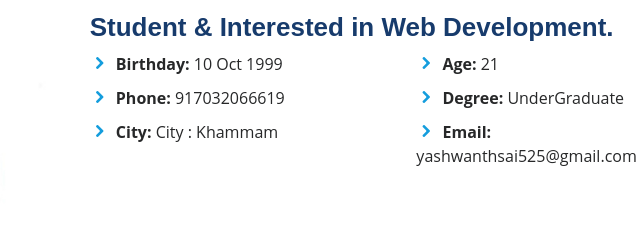
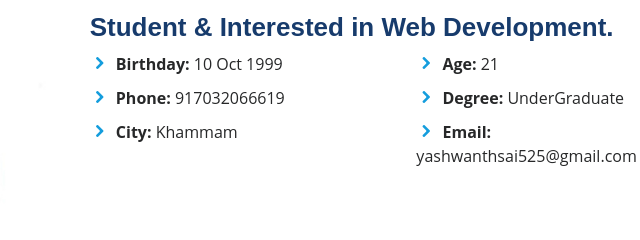
Before and after one commit to yashwanth123/personal, a plain HTML site: page index.html in a window 1280 px wide. Shown: the part 980-1220 px from the top of the page, 552-1192 px from the left. Drawn offline with Linux system fonts and the light colour scheme.

Commit message:
Update index.html

```diff
--- a/index.html
+++ b/index.html
@@ -102,7 +102,7 @@
                   <li><i class="icofont-rounded-right"></i> <strong>Birthday:</strong> 10 Oct 1999</li>
 
                   <li><i class="icofont-rounded-right"></i> <strong>Phone:</strong> 917032066619</li>
-                  <li><i class="icofont-rounded-right"></i> <strong>City:</strong> City : Khammam</li>
+                  <li><i class="icofont-rounded-right"></i> <strong>City:</strong> Khammam</li>
                 </ul>
               </div>
               <div class="col-lg-6">
```
